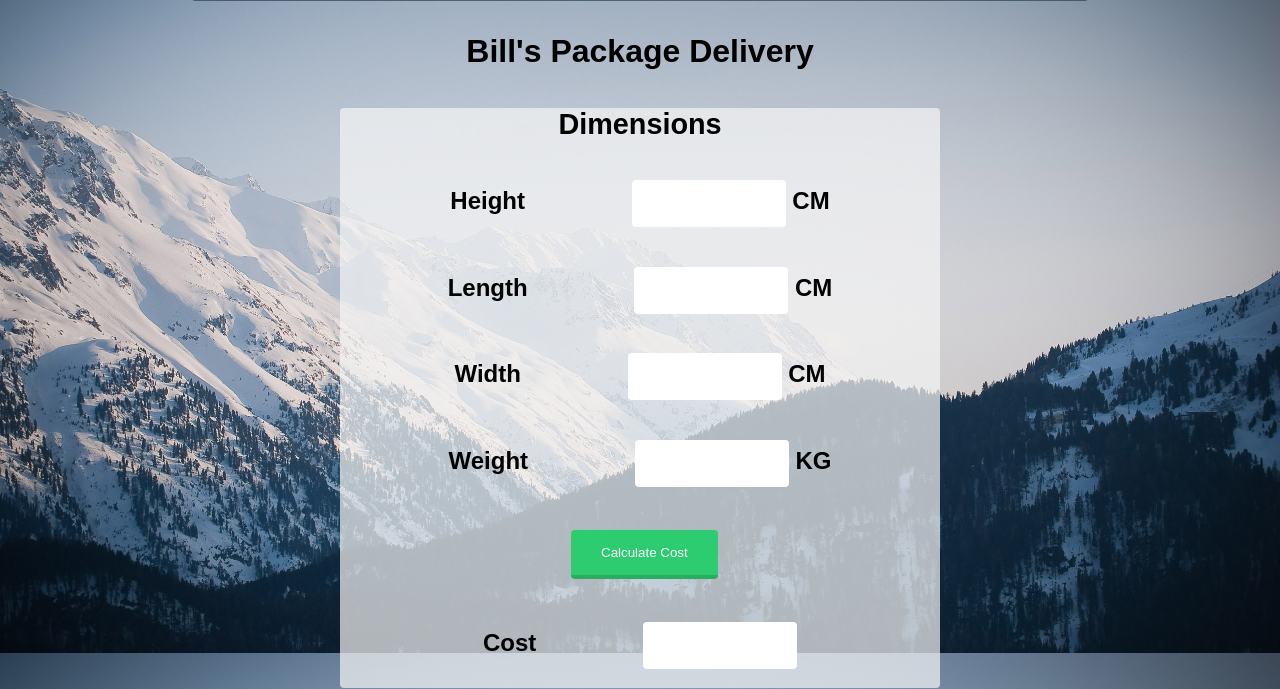
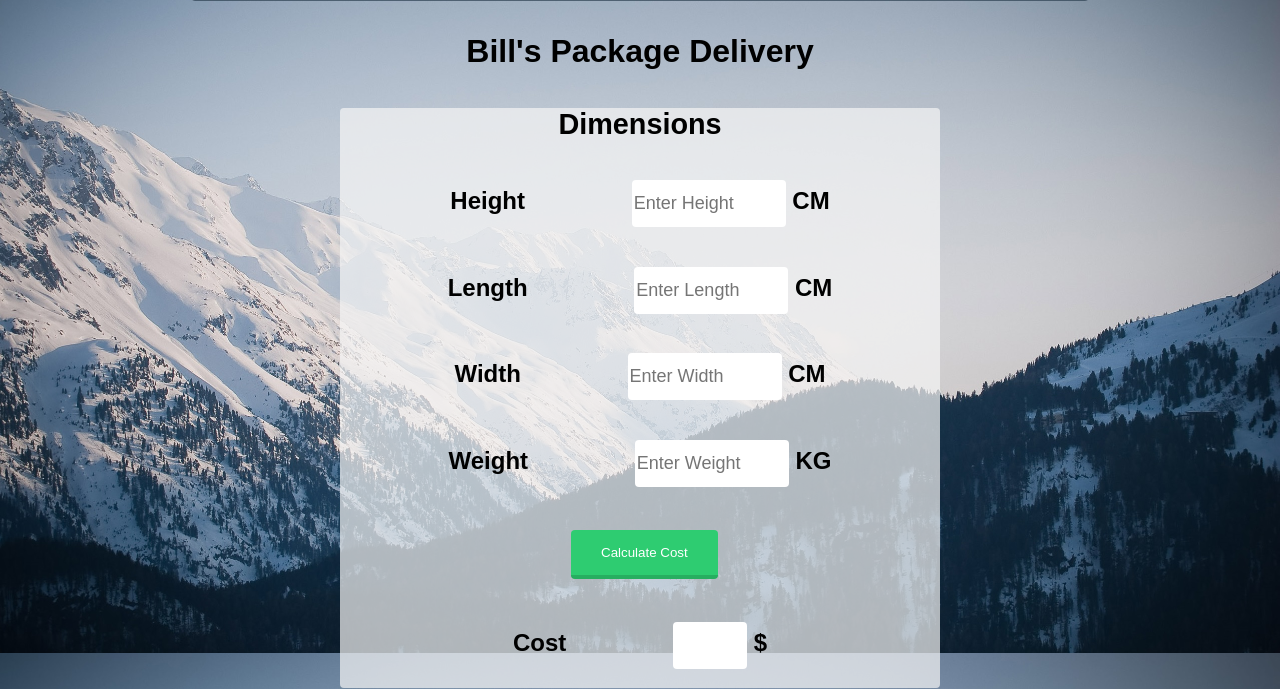
Before and after one commit to carlin54/IFB299, a PHP site: page /home.php in a window 1280 px wide. Shown: the part 147-836 px from the top of the page. Run offline with PHP 8.4, Linux system fonts and the light colour scheme.

Commit message:
Update home.php

```diff
--- a/home.php
+++ b/home.php
@@ -1,3 +1,48 @@
+<?php
+@$a=$_POST['heigth'];
+@$b=$_POST['length'];
+@$c=$_POST['width'];
+@$d=$_POST['weight'];
+
+if(isset($_POST['add']))
+{
+	$e=$a*$b*$c/6000;
+
+	if($e>$d){
+		$x=$e;
+	}
+	else{
+		$x=$d;
+	}
+	if ($x<=5){
+		$sum = 10;
+
+	}
+	else if ($x>5 && $x<=10){
+		$sum = 15;
+
+	}
+	else if ($x>10 && $x<=15){
+		$sum = 20;
+
+	}
+	else if ($x>15 && $x<=20){
+		$sum = 25;
+
+	}
+	else if ($x>20 && $x<=25){
+		$sum = 30;
+
+	}
+	else if ($x>25 && $x<=30){
+		$sum = 35;
+
+	}
+
+}
+?>
+
+
 <!DOCTYPE html>
 <html>
 <head>
@@ -60,34 +105,37 @@
 
 
 <body>
+	<form method="post">
 	<div class="boxhome">
 		<h4>Dimensions</h4>
 		<h2>
 			<label>Height</label>
-			<input type="text" id="size" name="size" style="width:150px;">  CM</input>
+			<input type="text" placeholder="Enter Height" id="size" name="height" style="width:150px;">  CM</input>
 		</h2>
 		<h2>
 			<label>Length</label>
-			<input type="text" id="size" name="size" style="width:150px;">  CM</input>
+			<input type="text" placeholder="Enter Length" id="size" name="length" style="width:150px;">  CM</input>
 		</h2>
 		<h2>
 			<label>Width </label>
-			<input type="text" id="size" name="size" style="width:150px;">  CM</input>
+			<input type="text" placeholder="Enter Width" id="size" name="width" style="width:150px;">  CM</input>
 		</h2>
 		<h2>
 			<label>Weight </label>
-			<input type="text" id="size" name="size" style="width:150px;">  KG</input>
+			<input type="text" placeholder="Enter Weight" id="size" name="weight" style="width:150px;">  KG</input>
 		</h2>
 		<table>
 			<tr>
-				<td><input type="submit" name="login_home" value="Calculate Cost" class="btn-home"></td>
+				<td><input type="submit" name="add" value="Calculate Cost" class="btn-home"></td>
 			</tr>
 		</table>
 		<h2>
 			<label>Cost </label>
-			<input type="text" id="calccost" name="calccost" style="width:150px" readonly>
+			<input type="text" value="<?php echo @$sum ?>" id="calccost" name="calccost" style="width:70px" readonly>
+			$
 		</h2>
 	</div>
+</form>
 </body>
 
 <div class="bottomhome">
```
